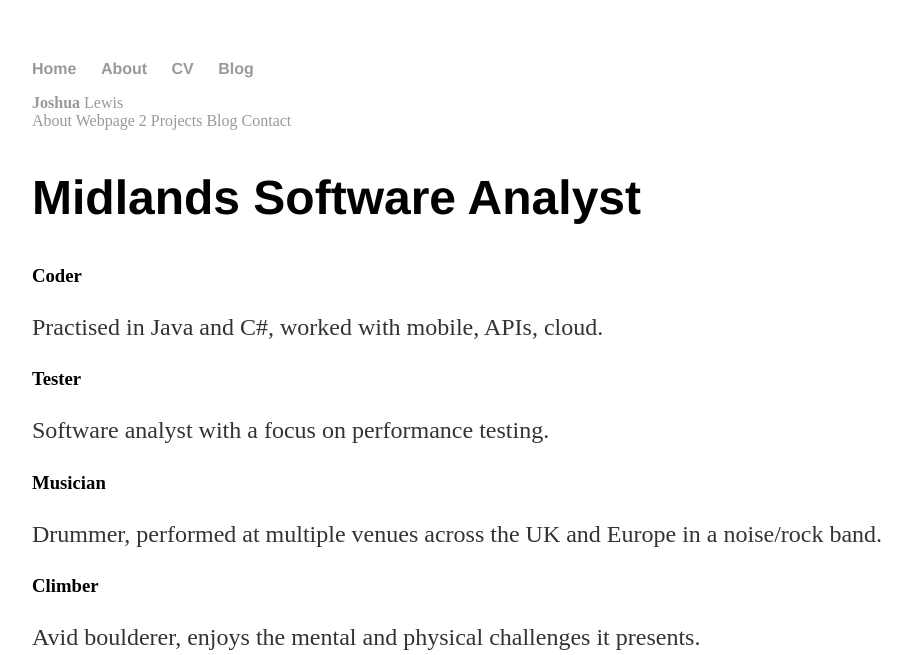
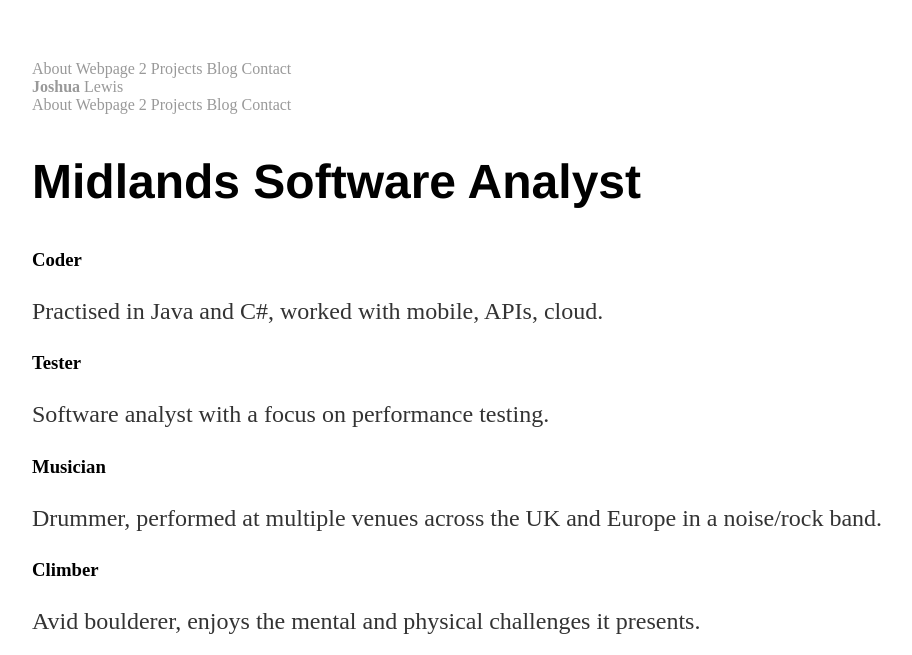
Before and after one commit to Yigurn/yigurn.github.io, a Jekyll site: the page built from index.html, in a window 1280 px wide and 900 px high, cut to the strip 0-655 px from the top of the window. Shown: the whole strip, without its empty margins (160-1072 px from the left). Built offline with Jekyll 4.4.1, drawn with Linux system fonts in a browser that asks for light colours.

Commit message:
Update default.html
Updated Nav

```diff
--- a/_layouts/default.html
+++ b/_layouts/default.html
@@ -5,14 +5,13 @@
 			<link rel="stylesheet" type="text/css" href="/css/main.css">
 		</head>
 		<body>
-			<nav>
-	    		<ul>
-	        		<li><a href="/">Home</a></li>
-		        	<li><a href="/about">About</a></li>
-	        		<li><a href="/cv">CV</a></li>
-	        		<li><a href="/blog">Blog</a></li>
-	    		</ul>
-			</nav>
+			<nav id="nav">
+                   		<a href="about.html">About</a>
+                   		<a href="wedpage2.html">Webpage 2</a>
+                   		<a href="projects.html">Projects</a>
+                   		<a href="blog.html">Blog</a>
+                   		<a href="index.html#contact">Contact</a>
+                	</nav>
 			<div class="container">
 
 			{{ content }}
```
